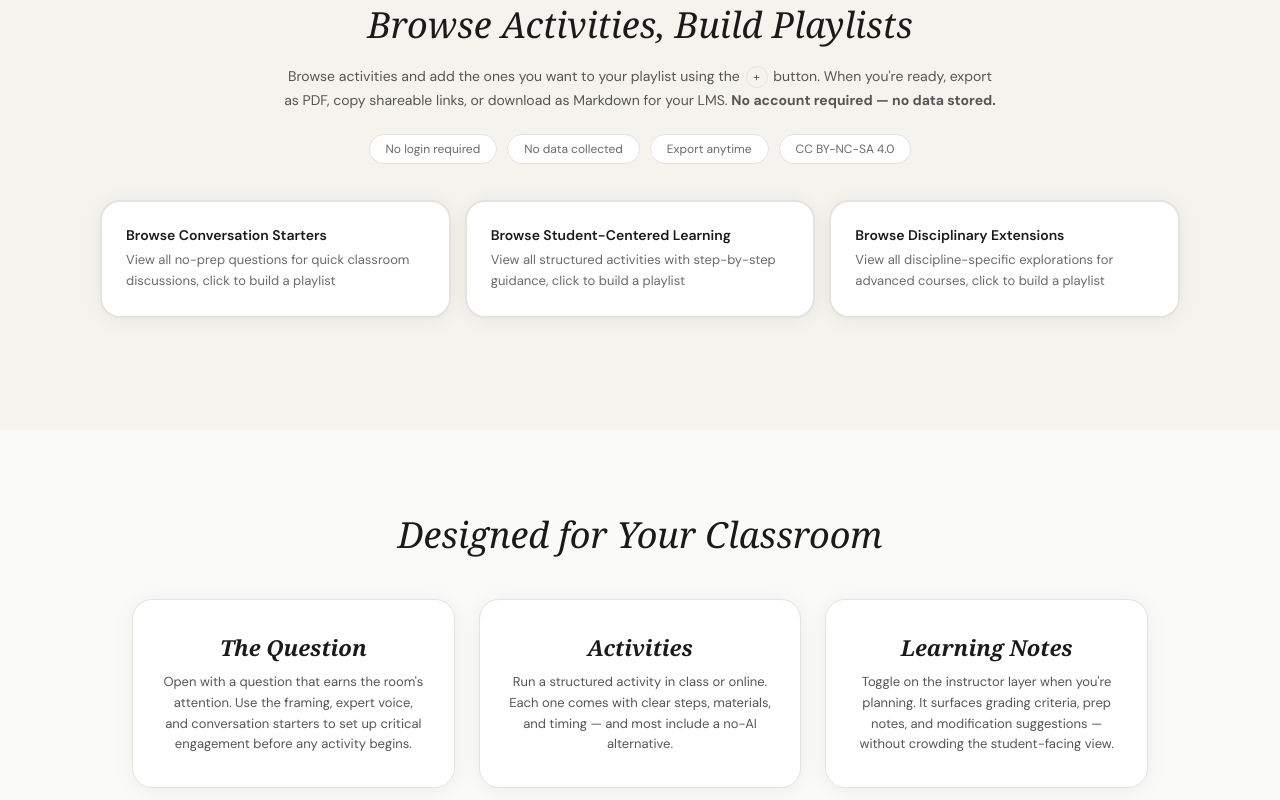
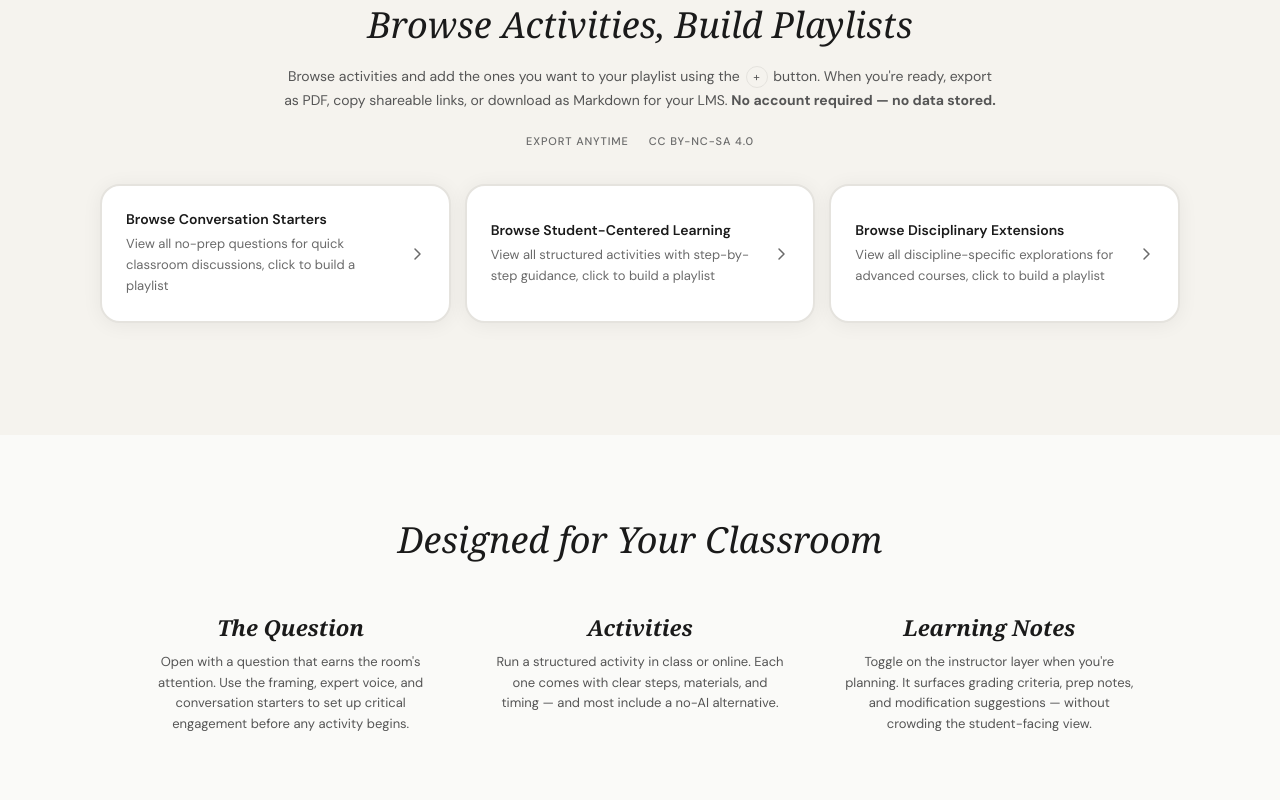
Before and after one commit to remikalir/pressing-prompts, a React (Vite) app: page / in a window 1280 px wide. Shown: the part 1760-2560 px from the top of the page. Built offline with nearby package versions, Linux system fonts and the light colour scheme; a web font is replaced by a local one.

Commit message:
improve home labels, pills, descriptive text

```diff
--- a/src/components/home/ActivityBrowser.jsx
+++ b/src/components/home/ActivityBrowser.jsx
@@ -67,21 +67,24 @@ export default function ActivityBrowser() {
             button. When you're ready, export as PDF, copy shareable links, or download as Markdown
             for your LMS. <strong>No account required — no data stored.</strong>
           </p>
-          <div style={{ display: "flex", gap: "10px", justifyContent: "center", flexWrap: "wrap" }}>
-            {["No login required", "No data collected", "Export anytime", "CC BY-NC-SA 4.0"].map((badge, i) => (
+          {/* Quiet metadata labels — borderless, transparent, eyebrow-style.
+              The two informational items overlapping with the bold prose
+              above (login, data collection) were removed in Sprint 7; the
+              remaining two add information the prose does not. */}
+          <div style={{ display: "flex", gap: "20px", justifyContent: "center", flexWrap: "wrap" }}>
+            {["Export anytime", "CC BY-NC-SA 4.0"].map((label, i) => (
               <span
                 key={i}
                 style={{
                   fontFamily: T.sans,
-                  fontSize: "12px",
+                  fontSize: "11px",
+                  fontWeight: 500,
                   color: T.text3,
-                  background: "white",
-                  padding: "6px 16px",
-                  borderRadius: "20px",
-                  border: `1px solid ${T.border}`,
+                  textTransform: "uppercase",
+                  letterSpacing: "0.08em",
                 }}
               >
-                {badge}
+                {label}
               </span>
             ))}
           </div>
@@ -95,7 +98,22 @@ export default function ActivityBrowser() {
               <button
                 key={key}
                 onClick={() => setBrowseType(isActive ? null : key)}
+                onMouseEnter={(e) => {
+                  if (!isActive) {
+                    e.currentTarget.style.boxShadow = T.shadowHover;
+                    e.currentTarget.style.borderColor = T.text3;
+                  }
+                }}
+                onMouseLeave={(e) => {
+                  if (!isActive) {
+                    e.currentTarget.style.boxShadow = T.shadow;
+                    e.currentTarget.style.borderColor = T.border;
+                  }
+                }}
                 style={{
+                  display: "flex",
+                  alignItems: "center",
+                  gap: "16px",
                   padding: "24px",
                   background: "white",
                   borderRadius: T.radiusLg,
@@ -107,12 +125,36 @@ export default function ActivityBrowser() {
                   transform: isActive ? "scale(1.02)" : "scale(1)",
                 }}
               >
-                <div style={{ fontFamily: T.sans, fontSize: "14px", fontWeight: 600, color: T.text1, marginBottom: "6px" }}>
-                  {meta.label}
+                <div style={{ flex: 1 }}>
+                  <div style={{ fontFamily: T.sans, fontSize: "14px", fontWeight: 600, color: T.text1, marginBottom: "6px" }}>
+                    {meta.label}
+                  </div>
+                  <div style={{ fontFamily: T.sans, fontSize: "13px", color: T.text3, lineHeight: 1.6 }}>
+                    {meta.description}
+                  </div>
                 </div>
-                <div style={{ fontFamily: T.sans, fontSize: "13px", color: T.text3, lineHeight: 1.6 }}>
-                  {meta.description}
-                </div>
+                {/* Affordance arrow — rotates 90° when expanded so the card
+                    reads as a disclosure control rather than a navigation link. */}
+                <svg
+                  width="16"
+                  height="16"
+                  viewBox="0 0 16 16"
+                  fill="none"
+                  style={{
+                    flexShrink: 0,
+                    color: isActive ? T.chrome : T.text3,
+                    transform: isActive ? "rotate(90deg)" : "rotate(0deg)",
+                    transition: "transform 0.25s ease, color 0.25s ease",
+                  }}
+                >
+                  <path
+                    d="M6 3L11 8L6 13"
+                    stroke="currentColor"
+                    strokeWidth="1.5"
+                    strokeLinecap="round"
+                    strokeLinejoin="round"
+                  />
+                </svg>
               </button>
             );
           })}
--- a/src/pages/HomePage.jsx
+++ b/src/pages/HomePage.jsx
@@ -205,7 +205,7 @@ export default function HomePage() {
         >
           Designed for Your Classroom
         </h2>
-        <div style={{ display: "grid", gridTemplateColumns: "repeat(auto-fit, minmax(220px, 1fr))", gap: "24px" }}>
+        <div style={{ display: "grid", gridTemplateColumns: "repeat(auto-fit, minmax(220px, 1fr))", gap: "32px" }}>
           {[
             {
               step: "The Question",
@@ -223,11 +223,7 @@ export default function HomePage() {
             <div
               key={i}
               style={{
-                padding: "32px 28px",
-                background: "white",
-                borderRadius: T.radiusLg,
-                border: `1px solid ${T.border}`,
-                boxShadow: T.shadow,
+                padding: "8px 12px",
                 textAlign: "center",
               }}
             >
```
